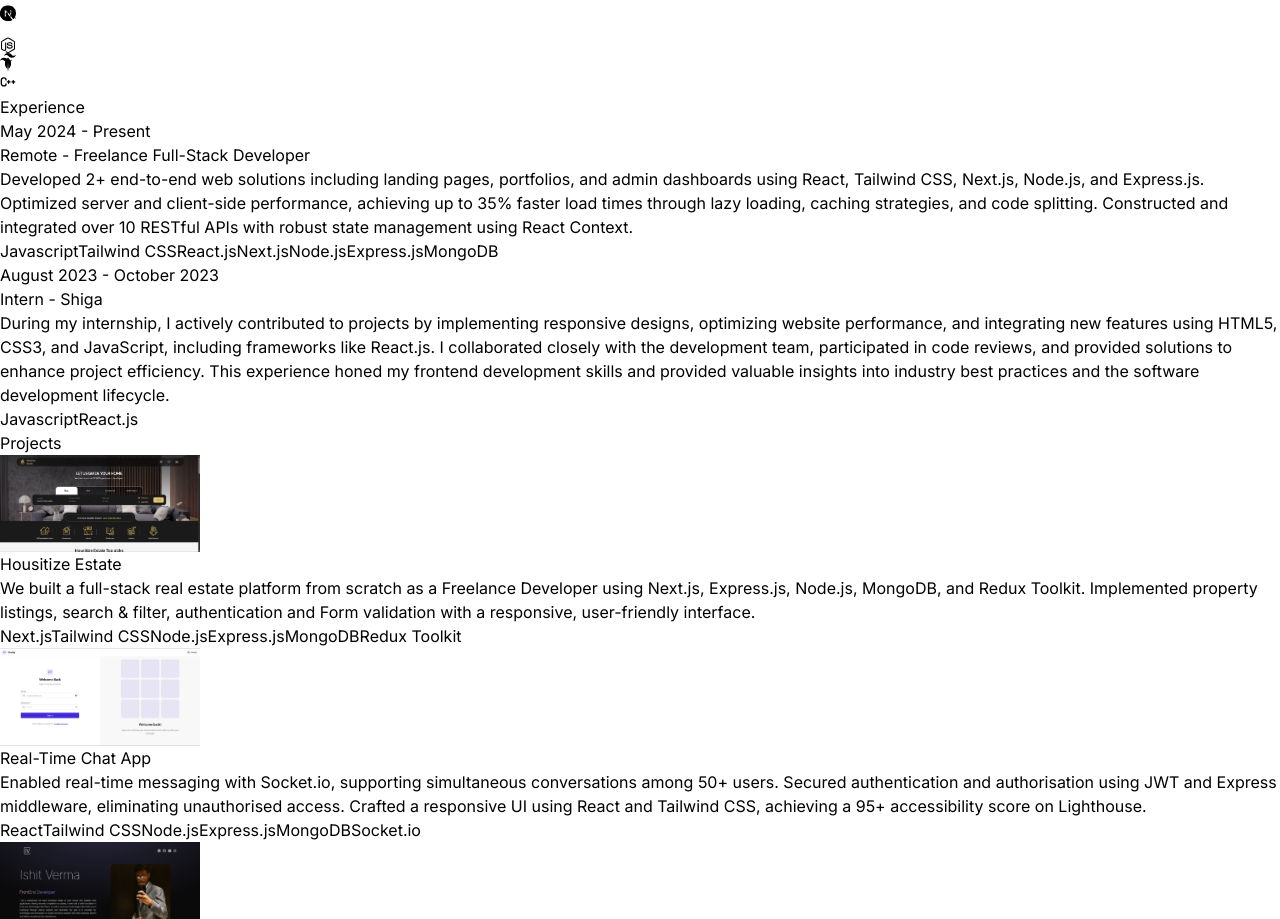
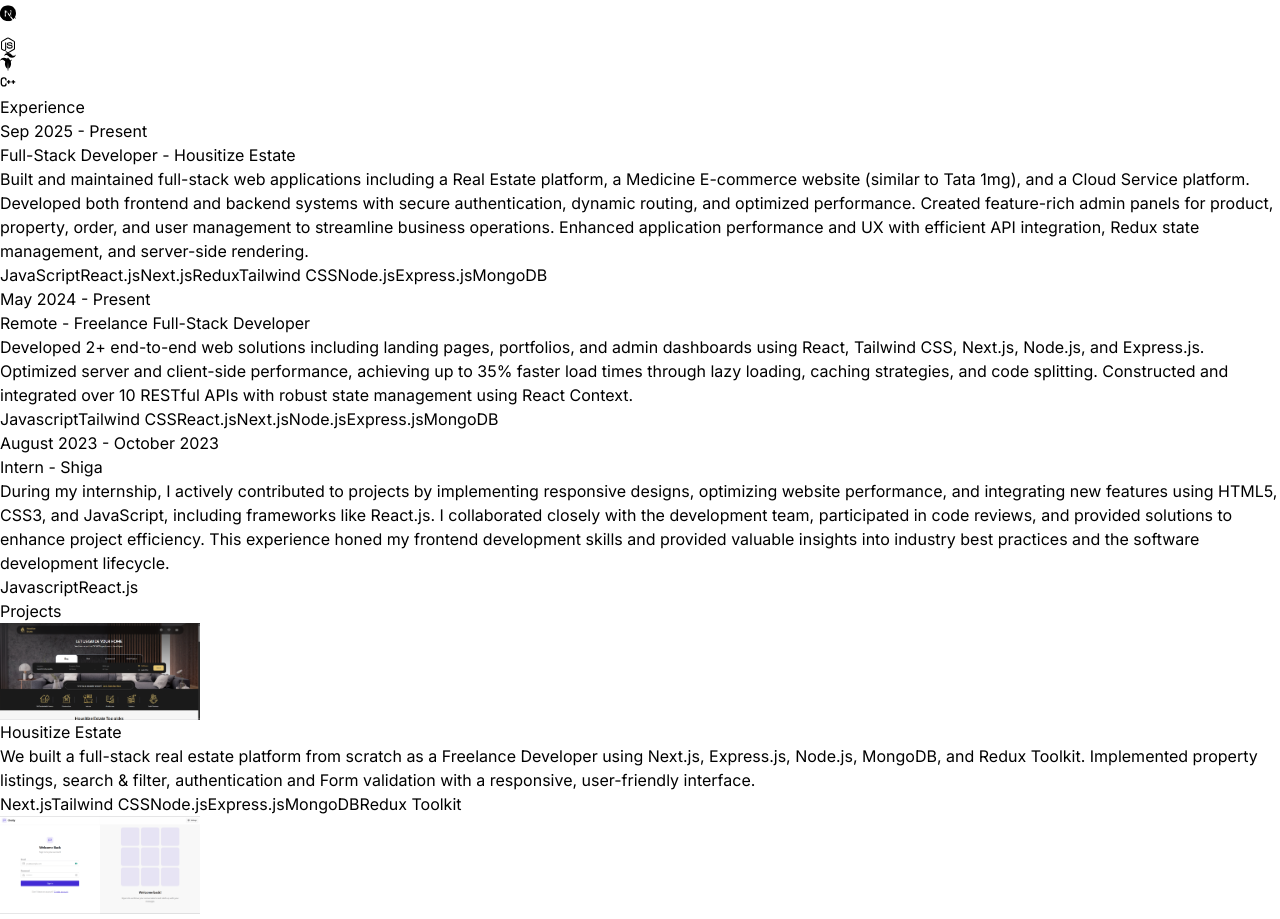
Before and after one commit to ishit-07/PortfolioWebsite, a React (Vite) app: page / in a window 1280 px wide. Shown: the part 1725-2644 px from the top of the page. Built offline with nearby package versions, Linux system fonts and the light colour scheme.

Commit message:
Project Completed

```diff
--- a/src/constants/index.js
+++ b/src/constants/index.js
@@ -11,6 +11,22 @@ export const ABOUT_TEXT = `I am a dedicated and versatile full stack developer w
 export const HERO_TEXT = `Results-oriented and recently graduated full-stack developer proficient in building scalable web applications. Possessing a strong skill set in front-end development with HTML, CSS, JavaScript, React, Tailwind CSS, and back-end development using Node.js, Express.js and MongoDB, gained through practical projects and an internship. Committed to applying technical knowledge and enthusiasm to drive business growth and create impactful user experiences.`;
 
 export const EXPERIENCE = [
+  {
+    year: "Sep 2025 - Present",
+    role: "Full-Stack Developer",
+    company: "Housitize Estate",
+    description: `Built and maintained full-stack web applications including a Real Estate platform, a Medicine E-commerce website (similar to Tata 1mg), and a Cloud Service platform. Developed both frontend and backend systems with secure authentication, dynamic routing, and optimized performance. Created feature-rich admin panels for product, property, order, and user management to streamline business operations. Enhanced application performance and UX with efficient API integration, Redux state management, and server-side rendering.`,
+    technologies: [
+      "JavaScript",
+      "React.js",
+      "Next.js",
+      "Redux",
+      "Tailwind CSS",
+      "Node.js",
+      "Express.js",
+      "MongoDB",
+    ],
+  },
   {
     year: "May 2024 - Present",
     role: "Remote",
```
